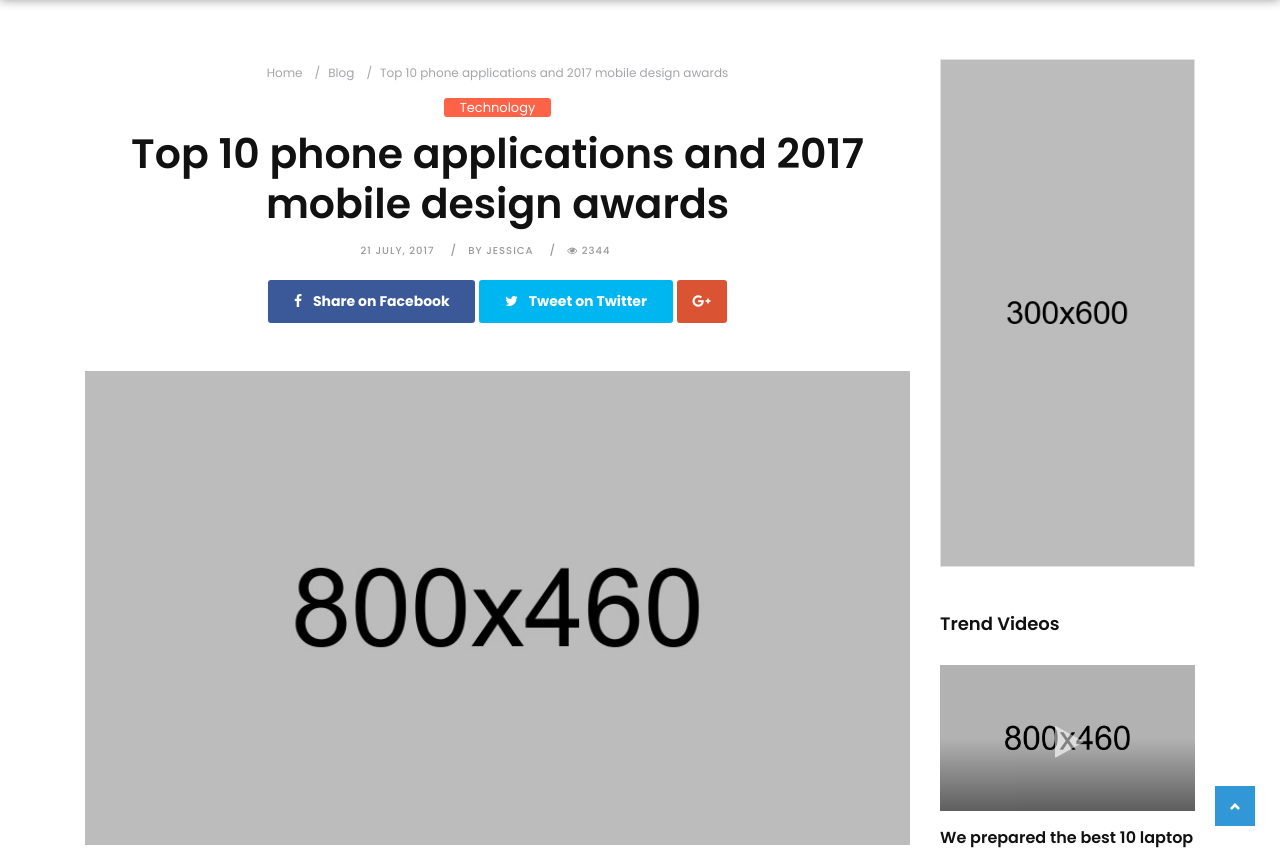
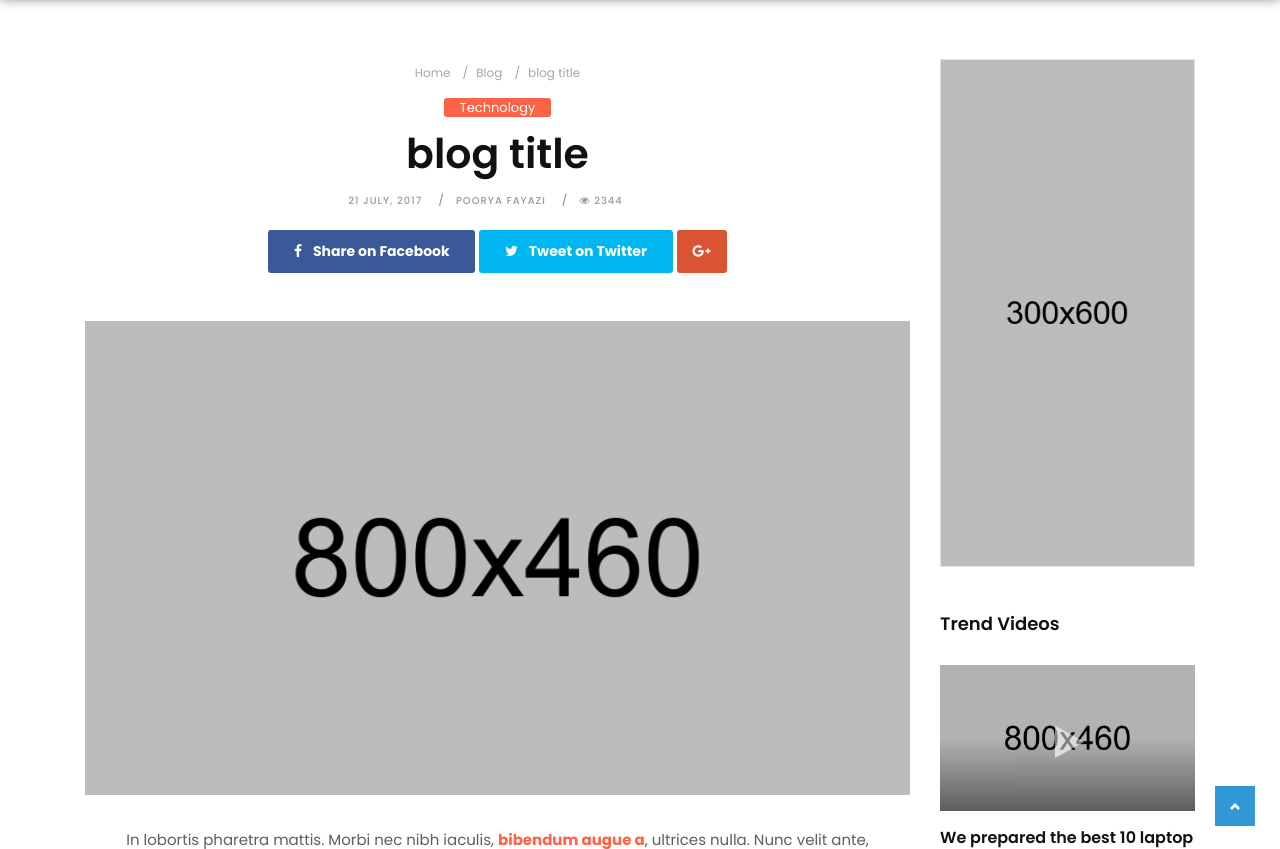
Before and after one commit to pooryafayazi/itmeter.ir, a Django app: page /blog/single in a window 1280 px wide. Shown: the part 74-923 px from the top of the page. Run offline with Django 4.2, Linux system fonts and the light colour scheme; some libraries are stand-ins or nearby versions.

Commit message:
temp folder

```diff
--- a/blog/views.py
+++ b/blog/views.py
@@ -4,7 +4,8 @@ from django.shortcuts import render
 
 
 def blog_view(request):
-    return render(request, 'blog.html')
+    return render(request, 'blog/blog.html')
 
 def single_view(request):
-    return render(request, 'single.html')
+    context ={"title":"blog title" ,"contenct":"blog contenct" ,'author':'Poorya fayazi'}
+    return render(request, 'blog/single.html',context=context)
--- a/homepage/views.py
+++ b/homepage/views.py
@@ -3,12 +3,12 @@ from django.http import HttpResponse
 # Create your views here.
 
 def index_view(request):
-    return render(request, 'index.html')
+    return render(request, 'home/index.html')
 
 
 def about_view(request):
-    return render(request, 'about.html')
+    return render(request, 'home/about.html')
 
 
 def contact_view(request):
-    return render(request, 'contact.html')
+    return render(request, 'home/contact.html')
--- a/statics/css/style.css
+++ b/statics/css/style.css
@@ -695,7 +695,7 @@ div.tab button:hover {
     -o-transition: all .7s ease-in-out;
     -ms-transition: all .7s ease-in-out;
     transition: all .7s ease-in-out;
-    overflow: auto;
+    overflow: hidden;
 }
 
 
--- a/templates/base.html
+++ b/templates/base.html
@@ -176,7 +176,7 @@
             </div><!-- end container -->
         </footer><!-- end footer -->
 
-        <div class="dmtop">Scroll to Top</div>
+        <div class="dmtop" style="overflow: hidden;">Scroll to Top</div>
 
     </div><!-- end wrapper -->
 
--- a/templates/single.html
+++ b/templates/blog/single.html
@@ -12,17 +12,16 @@
                         <ol class="breadcrumb hidden-xs-down">
                             <li class="breadcrumb-item"><a href="#">Home</a></li>
                             <li class="breadcrumb-item"><a href="#">Blog</a></li>
-                            <li class="breadcrumb-item active">Top 10 phone applications and 2017 mobile design awards
-                            </li>
+                            <li class="breadcrumb-item active">{{title}}</li>
                         </ol>
 
                         <span class="color-orange"><a href="blog.html" title="">Technology</a></span>
 
-                        <h3>Top 10 phone applications and 2017 mobile design awards</h3>
+                        <h3>{{title}}</h3>
 
                         <div class="blog-meta big-meta">
                             <small><a href="{% url 'blog:single' %}" title="">21 July, 2017</a></small>
-                            <small><a href="author.html" title="">by Jessica</a></small>
+                            <small><a href="author.html" title="">{{author}}</a></small>
                             <small><a href="#" title=""><i class="fa fa-eye"></i> 2344</a></small>
                         </div><!-- end meta -->
 
```
Also changed, not shown: templates/blog/blog.html (renamed from templates/blog.html), templates/home/about.html (renamed from templates/about.html), templates/home/contact.html (renamed from templates/contact.html), templates/home/index.html (renamed from templates/index.html).
